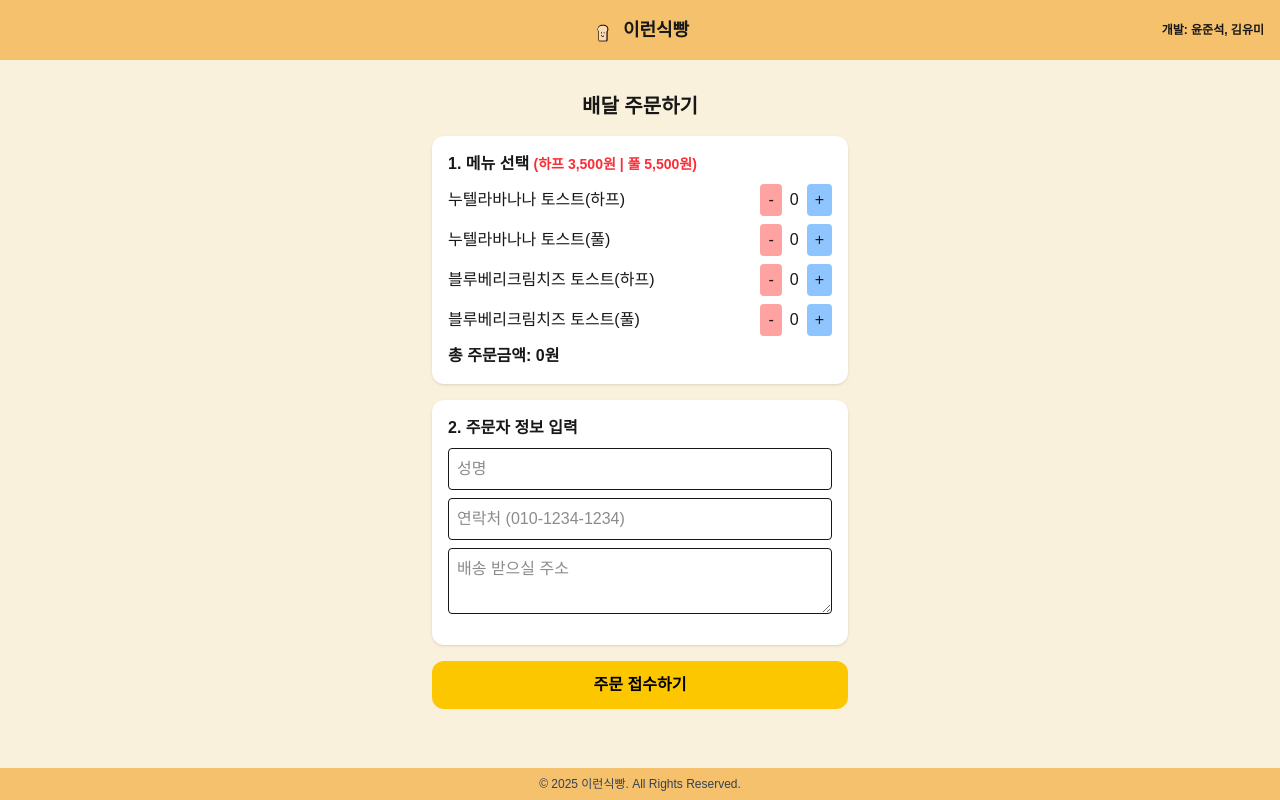
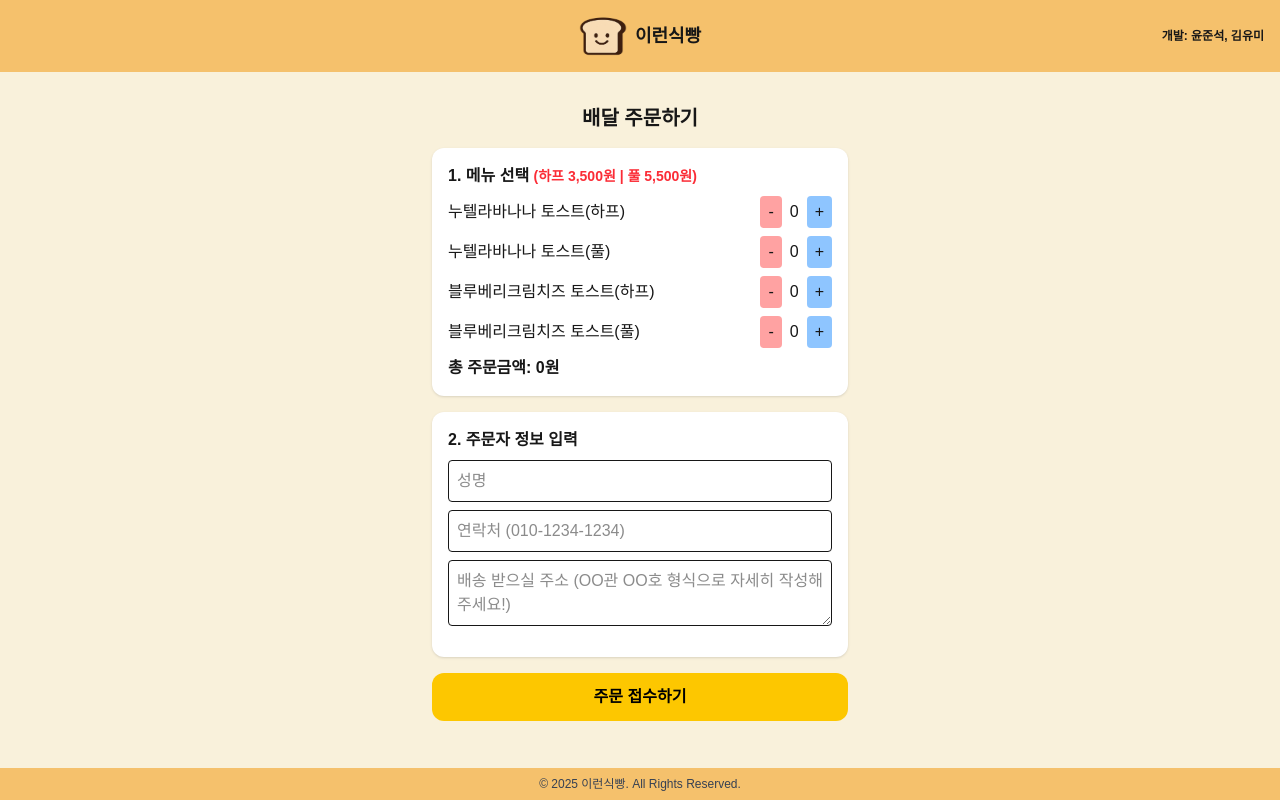
Before and after one commit to 2RunSikBBang/frontend, a Next.js app: page /order in a window 1280 px wide. Built offline with nearby package versions, Linux system fonts and the light colour scheme.

Commit message:
Layout, index, order, logo 수정

```diff
--- a/components/Layout.js
+++ b/components/Layout.js
@@ -3,7 +3,7 @@ export default function Layout({ children }) {
     <div className="min-h-screen bg-[#f9f1db] flex flex-col items-center">
       {/* 헤더 */}
       <header className="w-full bg-[#f5c16c] p-4 text-center font-bold text-lg flex items-center justify-center relative">
-        <img src="/logo.png" alt="logo" className="w-6 h-6 mr-2" />
+        <img src="/logo.png" alt="logo" className="w-12 h-10 mr-2" />
         이런식빵
         <span className="absolute right-4 text-xs">개발: 윤준석, 김유미</span>
       </header>
--- a/pages/index.js
+++ b/pages/index.js
@@ -12,7 +12,7 @@ export default function Home() {
         </Link>
 
         <Link href="/status">
-          <button className="w-full bg-green-500 text-white font-bold py-4 rounded-xl shadow text-lg">
+          <button className="w-full bg-green-500 text-brown-900 font-bold py-4 rounded-xl shadow text-lg">
             내 주문내역 조회
           </button>
         </Link>
--- a/pages/order.js
+++ b/pages/order.js
@@ -107,7 +107,7 @@ export default function OrderPage() {
           className="w-full border rounded p-2 mb-2"
         />
         <textarea
-          placeholder="배송 받으실 주소"
+          placeholder="배송 받으실 주소 (OO관 OO호 형식으로 자세히 작성해주세요!)"
           value={address}
           onChange={(e) => setAddress(e.target.value)}
           className="w-full border rounded p-2 mb-2"
```
Also changed, not shown: public/logo.png.
